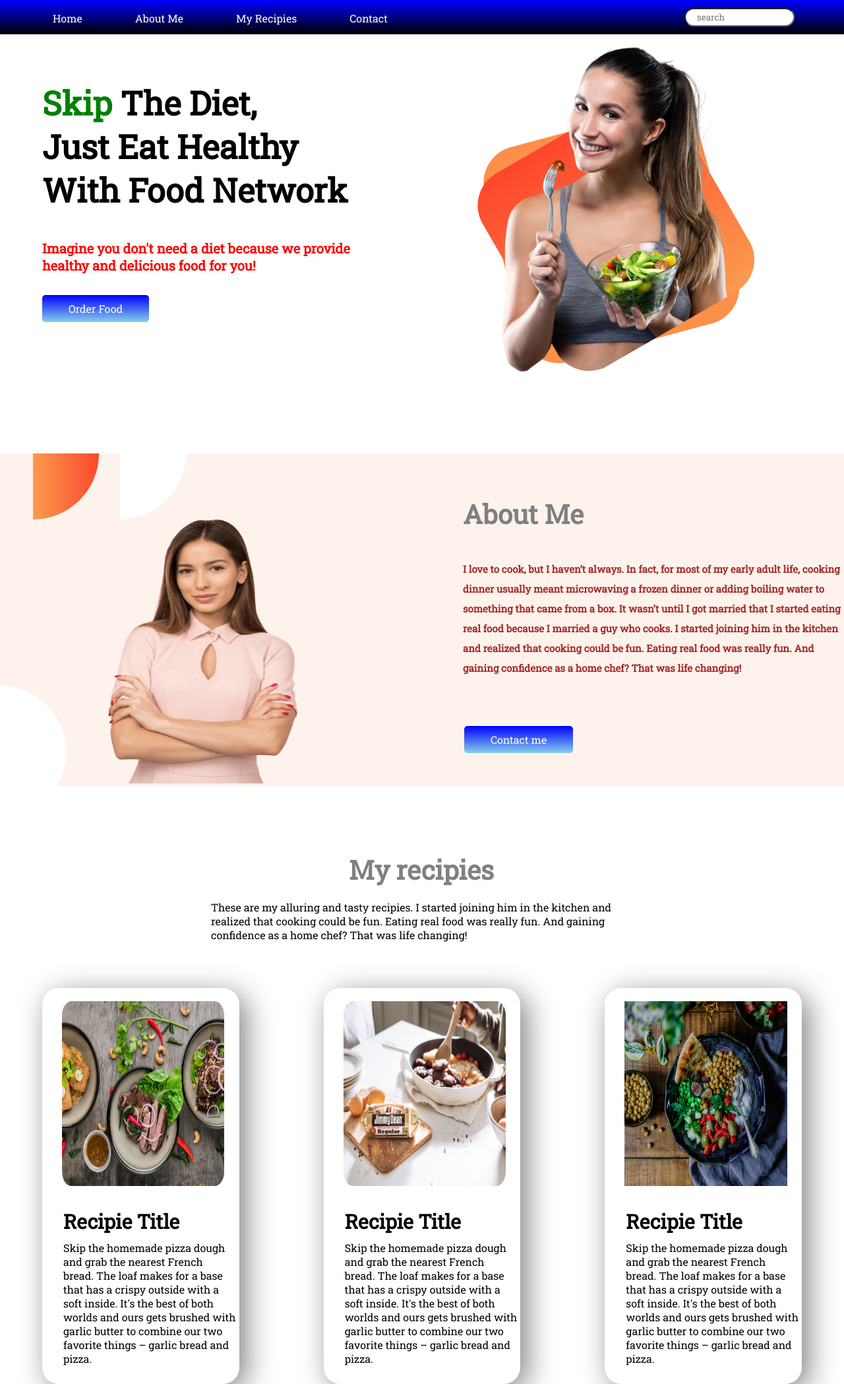
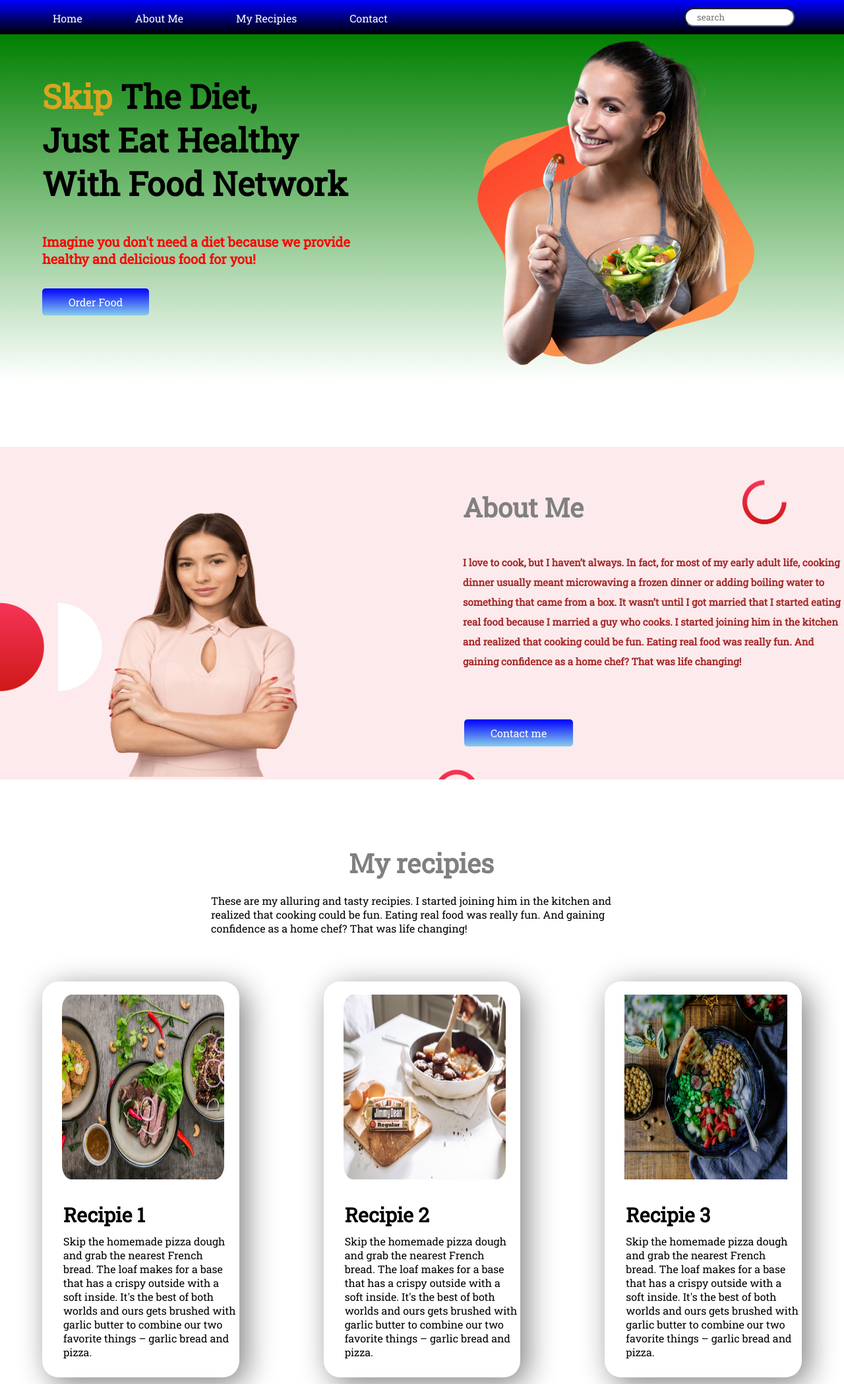
Before and after one commit to antar555/food-network, a plain HTML site: page index.html in a window 1280 px wide. Shown: the top 2097 px of the page at 66% size. Drawn offline with Linux system fonts and the light colour scheme.

Commit message:
backround changed

```diff
--- a/index.html
+++ b/index.html
@@ -76,20 +76,20 @@
 
             <img src="images/food/Project Cover1.jpg" alt="">
 
-            <h3>Recipie Title</h3>
+            <h3>Recipie 1</h3>
             <p>Skip the homemade pizza dough and grab the nearest French bread. The loaf makes for a base that has a crispy outside with a soft inside. It's the best of both worlds and ours gets brushed with garlic butter to combine our two favorite things – garlic bread and pizza.  </p>
 
         </div>
         <div class="item1">
             <img src="images/food/Project Cover.jpg" alt="">
-            <h3>Recipie Title</h3>
+            <h3>Recipie 2</h3>
             <p>Skip the homemade pizza dough and grab the nearest French bread. The loaf makes for a base that has a crispy outside with a soft inside. It's the best of both worlds and ours gets brushed with garlic butter to combine our two favorite things – garlic bread and pizza.</p>
 
 
         </div>
         <div class="item1">
             <img src="images/food/Project Cover8.png" alt="">
-            <h3>Recipie Title</h3>
+            <h3>Recipie 3</h3>
             <p>Skip the homemade pizza dough and grab the nearest French bread. The loaf makes for a base that has a crispy outside with a soft inside. It's the best of both worlds and ours gets brushed with garlic butter to combine our two favorite things – garlic bread and pizza.</p>
 
         </div>
--- a/style.css
+++ b/style.css
@@ -70,13 +70,17 @@
 
 
 .first-section{
-    margin-top: 60px;
+    margin-top: 50px;
     display: flex;
+    background-image: linear-gradient(green,white);
     /* border: 12px solid black; */
+
+
+    background-size: cover;
 }
 
 .green{
-    color: green;
+    color: goldenrod;
 }
 .orange{
     color: orange;
@@ -93,7 +97,8 @@
 }
 
 .second-section{
-    background-image: url(images/shapes/7.png);
+    background-image: url(images/shapes/Frame\ 58.jpg);
+    background-size: cover;
     /* background-image: linear-gradient(white, green); */
     /* background-repeat: no-repeat; */
     display:flex;
@@ -179,10 +184,12 @@
 }
 .subscribers{
     margin-top: 100px;
+    /* background-image: linear-gradient(green, yellow); */
 }
 
 .count-subscribers{
     /* border: 10px solid black; */
+    background-image: linear-gradient(green, yellow);
     height: 300px;
     width: 90%;
     margin-left: 4%;
@@ -213,6 +220,9 @@
     margin-top: 100px;
 }
 .contactus .contact{
+    background-image: url(images/shapes/Frame\ 57.jpg);
+    background-size: cover;
+    background-repeat: no-repeat;
 
      /* border: 10px solid black; */
     /* background-color: blue; */
@@ -299,9 +309,11 @@
 }
 footer{
     margin-top: 150px;
-    background-color: navy;
+    background-color: rgb(84, 84, 128);
     height: 300px;
     overflow:hidden;
+
+
 }
 
 footer h3{
```
